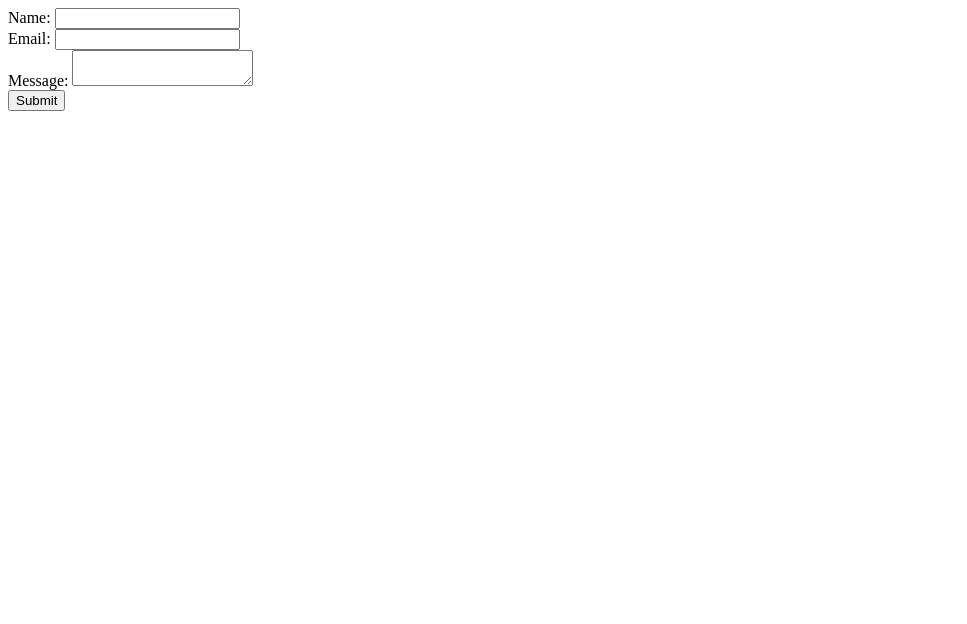
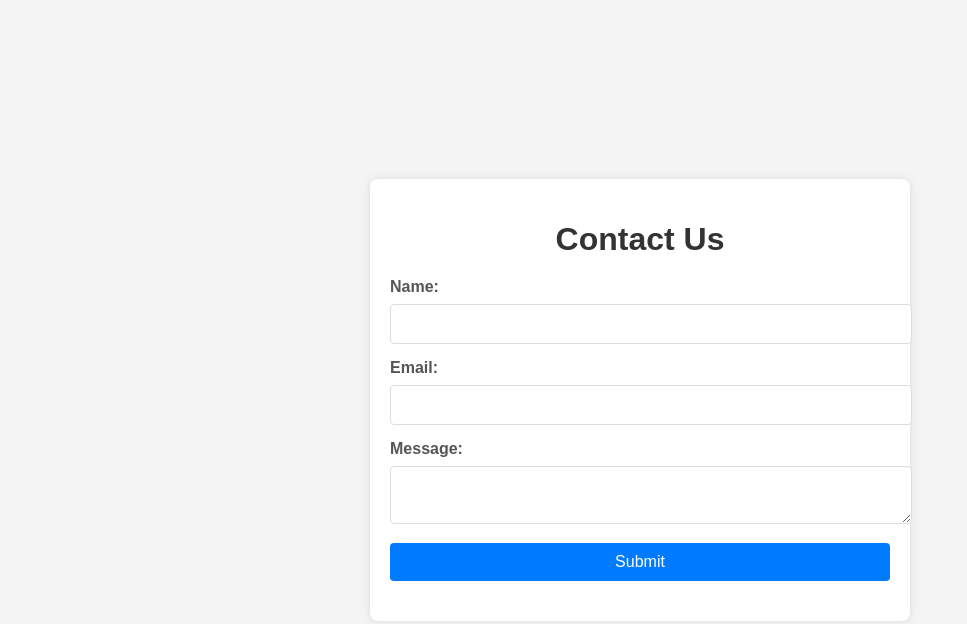
Before and after one commit to vikrantkvishal/KampKodeTrial, a website: page public/index.html in a window 1280 px wide. Shown: the whole page, without its empty margins (0-967 px from the left). Drawn offline with Linux system fonts and the light colour scheme.

Commit message:
nodemon added

```diff
--- a/package.json
+++ b/package.json
@@ -4,7 +4,8 @@
   "description": "",
   "main": "index.js",
   "scripts": {
-    "test": "echo \"Error: no test specified\" && exit 1"
+    "start": "node app.js",
+    "dev": "nodemon app.js"
   },
   "keywords": [],
   "author": "",
@@ -13,5 +14,8 @@
     "body-parser": "^1.20.2",
     "express": "^4.19.2",
     "firebase-admin": "^12.2.0"
+  },
+  "devDependencies": {
+    "nodemon": "^3.1.4"
   }
 }
--- a/public/index.html
+++ b/public/index.html
@@ -5,9 +5,77 @@
     <meta charset="UTF-8">
     <meta name="viewport" content="width=device-width, initial-scale=1.0">
     <title>Submit Form</title>
+    <style>
+        body {
+            font-family: Arial, sans-serif;
+            background-color: #f4f4f4;
+            display: flex;
+            justify-content: center;
+            align-items: center;
+            height: 100vh;
+            margin: 0;
+        }
+
+        .container {
+            background-color: #fff;
+            padding: 20px;
+            border-radius: 8px;
+            box-shadow: 0 0 10px rgba(0, 0, 0, 0.1);
+            width: 100%;
+            max-width: 500px;
+        }
+
+        h1 {
+            text-align: center;
+            margin-bottom: 20px;
+            color: #333;
+        }
+
+        label {
+            display: block;
+            margin-bottom: 8px;
+            font-weight: bold;
+            color: #555;
+        }
+
+        input[type="text"],
+        input[type="email"],
+        textarea {
+            width: 100%;
+            padding: 10px;
+            margin-bottom: 15px;
+            border: 1px solid #ddd;
+            border-radius: 4px;
+            font-size: 16px;
+        }
+
+        button {
+            width: 100%;
+            padding: 10px;
+            background-color: #007bff;
+            border: none;
+            border-radius: 4px;
+            color: #fff;
+            font-size: 16px;
+            cursor: pointer;
+        }
+
+        button:hover {
+            background-color: #0056b3;
+        }
+
+        #contact {
+            margin-top: 20px;
+            text-align: center;
+            color: green;
+            font-weight: bold;
+        }
+    </style>
 </head>
 
 <body>
+    <div class="container">
+        <h1>Contact Us</h1>
         <form id="contactForm" method="POST">
             <label for="name">Name:</label>
             <input type="text" id="name" name="name" required>
@@ -21,6 +89,7 @@
             <button type="submit">Submit</button>
         </form>
         <div id="contact"></div>
+    </div>
 
     <script>
         document.getElementById('contactForm').addEventListener('submit', async (e) => {
@@ -40,6 +109,8 @@
 
                 const result = await response.text();
                 document.getElementById('contact').innerText = result;
+
+                form.reset();
             } catch (error) {
                 document.getElementById('contact').innerText = 'Error in submitting form';
             }
```
Also changed, not shown: 2 other files. Lines whose indentation alone changed are shown as unchanged.
